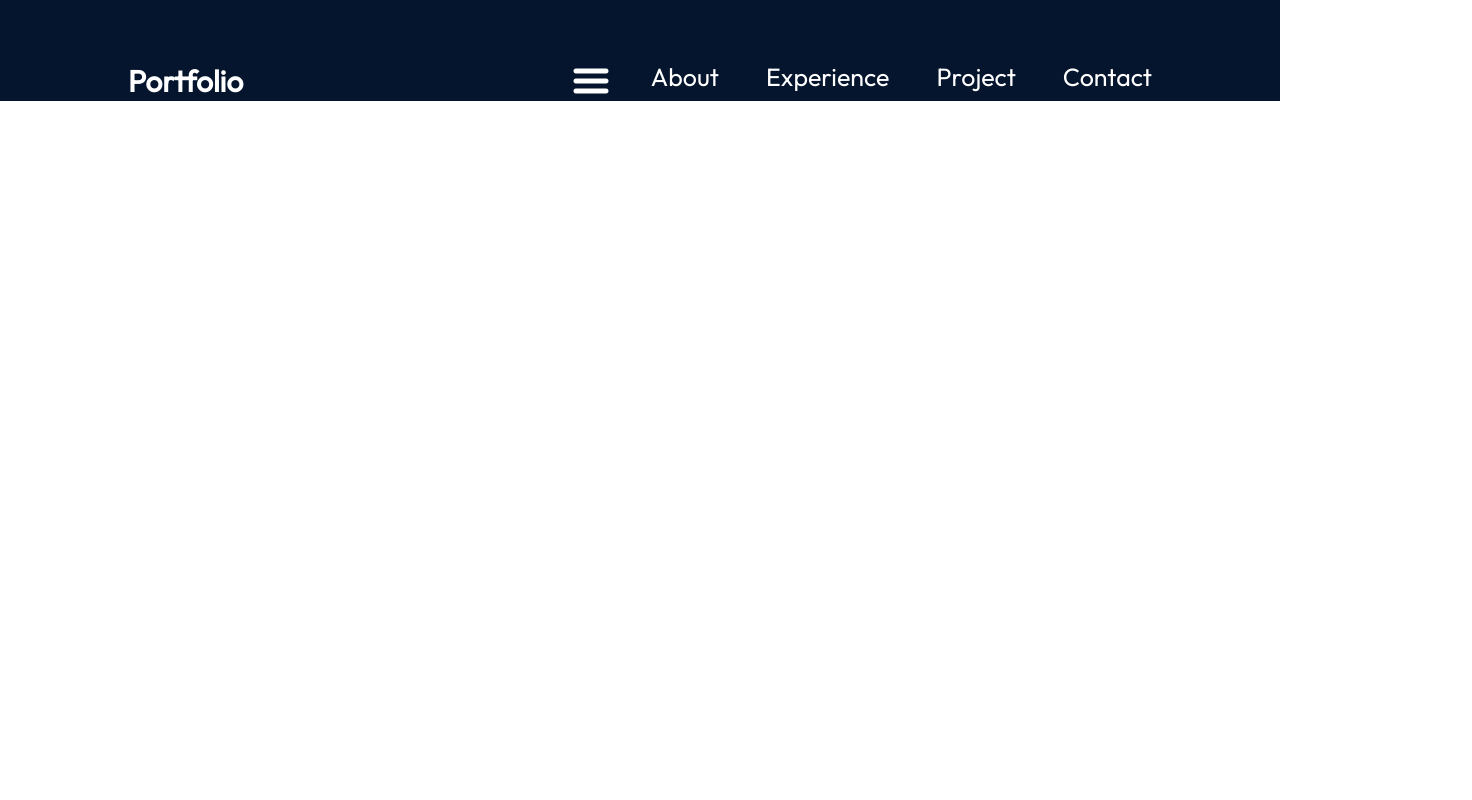
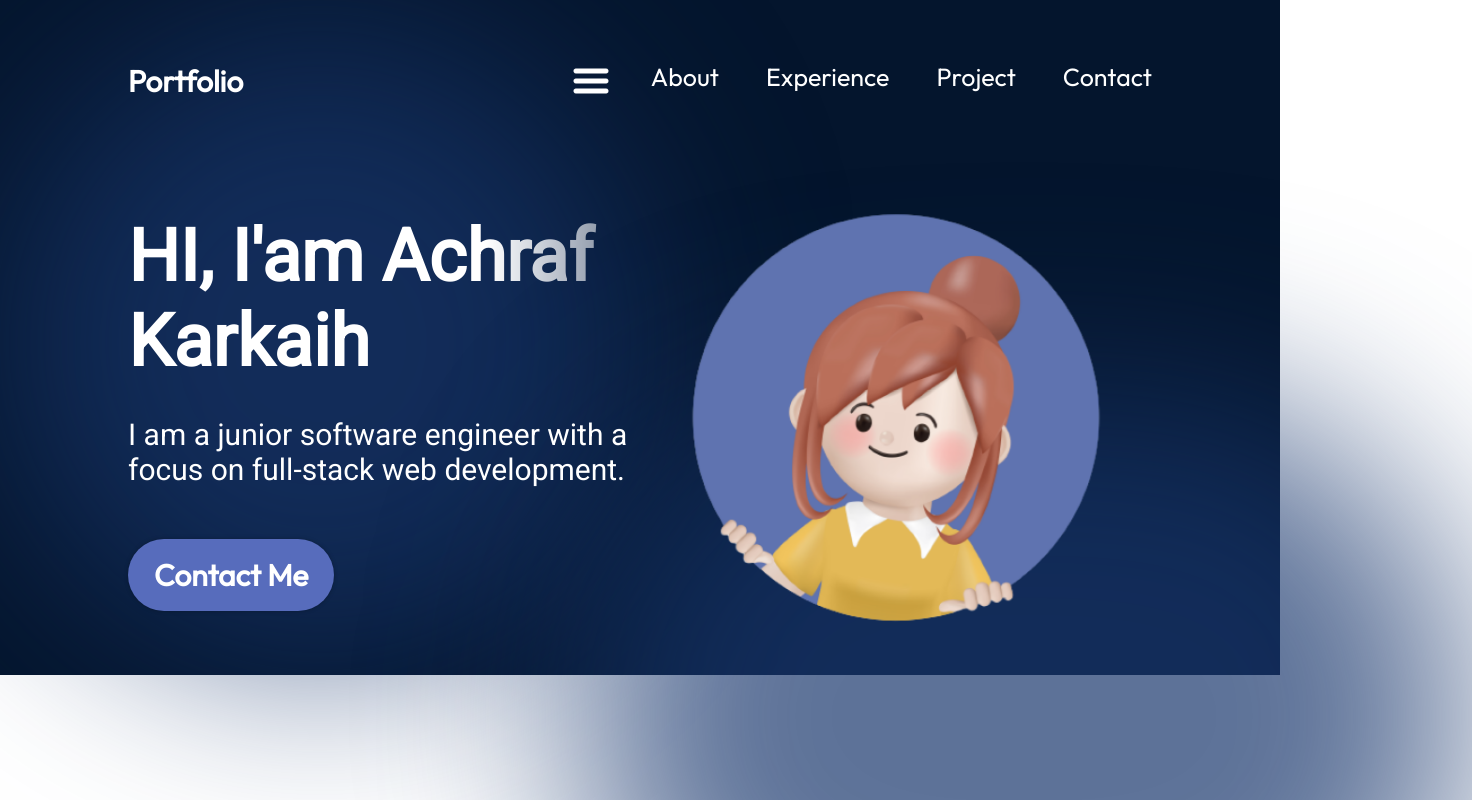
Before and after one commit to A-karkaih/react-portfolio, a React (Vite) app: page / in a window 1280 px wide. Shown: the top 800 px of the page, 1472 px wide, since content can reach past the window. Built offline with nearby package versions, Linux system fonts and the light colour scheme.

Commit message:
The Hero Section

```diff
--- a/src/App.jsx
+++ b/src/App.jsx
@@ -1,5 +1,6 @@
 
 import styles from './App.module.css';
+import Hero from './cpmponents/Hero/Hero';
 import Navbar from './cpmponents/Navbar/Navbar';
 
 function App() {
@@ -9,6 +10,8 @@
     <div className={styles.App}>
 
       <Navbar />
+      <Hero />
+
     </div>
 
   )
--- /dev/null
+++ b/src/cpmponents/Hero/Hero.jsx
@@ -0,0 +1,34 @@
+import React from 'react';
+import { getImageUrl } from '../../utils';
+import styles from './Hero.module.css';
+
+
+
+const Hero = () => {
+
+    return (
+        <section className={styles.container}>
+
+            <div className={styles.content}>
+                <h1 className={styles.title}>HI, I'am Achraf Karkaih</h1>
+                <p className={styles.description}> I am a junior software engineer with a focus on full-stack web development.</p>
+                <a  className={styles.contactBtn} href="mailto:akarkaih@gmail.com"> Contact Me</a>
+            </div>
+
+            <img className={styles.heroImg} src={getImageUrl("hero/heroImage.png")} alt="Hero Image of me" />
+
+            <div className={styles.topBlur}>
+
+
+            </div>
+
+            <div className={styles.bottomBlur}>
+
+            </div>
+
+        </section>
+
+    );
+}
+
+export default Hero;
--- /dev/null
+++ b/src/cpmponents/Hero/Hero.module.css
@@ -0,0 +1,126 @@
+@import '../../vars.css' ;
+
+.container {
+    position: relative;
+    display: flex;
+    align-items: center;
+    justify-content: space-between;
+    margin-top: 49px;
+    z-index: 1;
+    margin-left: 10%;
+    margin-right: 10%;
+
+
+
+}
+
+.content {
+    display: flex;
+    flex-direction: column;
+    align-items: flex-start;
+    color: var(--color-text);
+    z-index: 1;
+
+}
+
+.title {
+    font-size: 72px;
+    font-weight:  900;
+    margin-bottom:  33px; ;
+    font-family: var(--font-roboto) ;
+    background: linear-gradient(90deg ,
+    rgba(255,255,255,1)70% ,
+    rgba(255,255,255,0)120%);
+    -webkit-text-fill-color: transparent;
+    -webkit-background-clip: text;
+
+}
+
+
+.description {
+font-size:30px ;
+font-family: var(--font-roboto);
+margin-bottom: 52px;
+}
+
+.contactBtn {
+    text-decoration: none;
+    background-color: var(--color-primary);
+    color: var(--color-text);
+    border-radius:100px ;
+    font-size: 30px;
+    font-weight: 600;
+    padding: 17px 26px;
+    box-shadow: 0 0 4px 0 rgba(0, 0, 0, 0.25);
+
+}
+
+.heroImg {
+
+    width: 50%;
+    z-index: 1;
+
+    animation-name: floating;
+    animation-duration: 5s ;
+    animation-iteration-count: infinite;
+    animation-timing-function:ease-in-out ;
+
+}
+
+@keyframes floating {
+
+    0% {
+        transform: translate(0,0px);
+    }
+    50% {
+        transform: translate(0, 10px);
+    }
+    100% {
+        transform: translate(0, -0px);
+
+    }
+
+}
+
+.topBlur {
+    position: absolute;
+
+}
+
+.topBlur {
+    position: absolute;
+    width: 50vw;
+    height: 50vw;
+    min-width: 350px;
+    min-width: 350px;
+    top: -128px;
+    left: -10vw;
+    border-radius: 764px;
+    background: rgba(25, 55, 109, 0.7);
+    filter: blur(100px);
+    z-index: 0;
+}
+
+.bottomBlur {
+    position: absolute;
+    width: 70vw;
+    height: 50vw;
+    min-width: 350px;
+    min-width: 250px;
+    top: 246px;
+    right: -25vw;
+    border-radius: 764px;
+    background: rgba(25, 55, 109, 0.7);
+    filter: blur(100px);
+    z-index: 0;
+}
+
+@media screen and (max-width: 830px) {
+    .container {
+        flex-direction: column-reverse;
+    }
+
+    .content {
+        align-items: center;
+    }
+}
```
